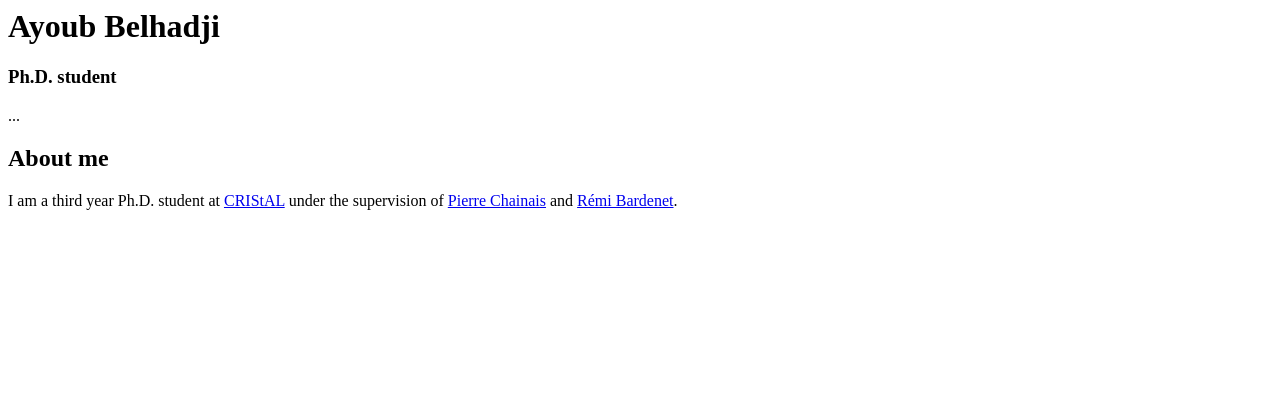
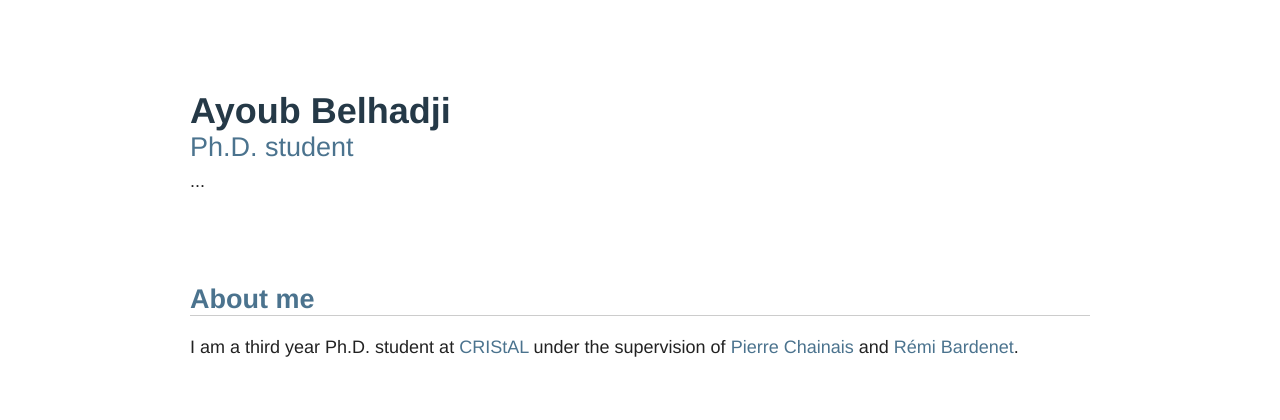
Before and after one commit to AyoubBelhadji/ayoubbelhadji.github.io, a plain HTML site: page index.html in a window 1280 px wide. Drawn offline with Linux system fonts and the light colour scheme; files that its build step writes are made by us from their sources.

Commit message:
Update index.html

```diff
--- a/index.html
+++ b/index.html
@@ -3,6 +3,7 @@
         <meta http-equiv="Content-Type" content="text/html; charset=UTF-8">
         <meta name="keywords" content="Ayoub Belhadji CRIStAL  machine learning kernel methods">
         <meta name="author" content="Ayoub Belhadji">
+        <link type="text/css" href="./index_files/homepage.css" rel="stylesheet">
         <title>Ayoub Belhadji</title>
     </head>
 
```
